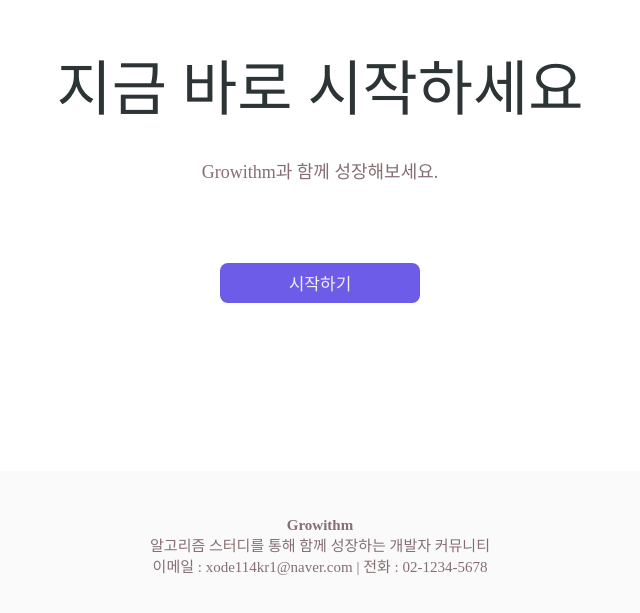
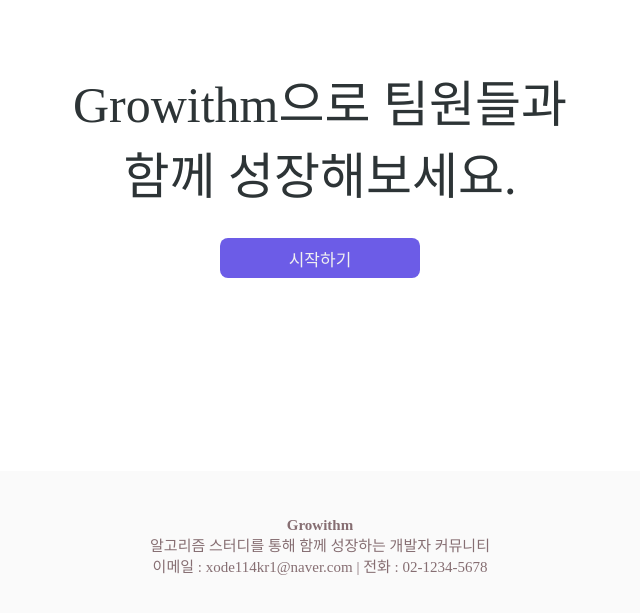
Before and after one commit to xode114kr1/growithm-fe, a React (Vite) app: page / in a window 1280 px wide. Shown: the part 2299-2912 px from the top of the page, without its empty margins (320-960 px from the left). Built offline with nearby package versions, Linux system fonts and the light colour scheme; no server answers; the HTML template or start-up script is replaced by a standard one.

Commit message:
styles : HomePage의 RecommendContainer UI 수정

```diff
--- a/src/pages/HomePage/HomePage.tsx
+++ b/src/pages/HomePage/HomePage.tsx
@@ -121,16 +121,11 @@ const RecommendContainer = styled.section`
 `;
 
 const RecommendTitle = styled.span`
-  font-size: 60px;
+  text-align: center;
+  font-size: 50px;
   font-weight: 400;
   color: #2d3436;
   margin-bottom: 30px;
-`;
-
-const RecommendSub = styled.span`
-  font-size: 18px;
-  color: #866e72;
-  margin-bottom: 80px;
 `;
 
 const RecommedButton = styled.button`
@@ -201,8 +196,10 @@ const HomePage = () => {
         </ExplainBox>
       </ExplainContainer>
       <RecommendContainer>
-        <RecommendTitle>지금 바로 시작하세요</RecommendTitle>
-        <RecommendSub>Growithm과 함께 성장해보세요.</RecommendSub>
+        <RecommendTitle>
+          Growithm으로 팀원들과 <br />
+          함께 성장해보세요.
+        </RecommendTitle>
         <RecommedButton>시작하기</RecommedButton>
       </RecommendContainer>
     </HomePageContainer>
```
